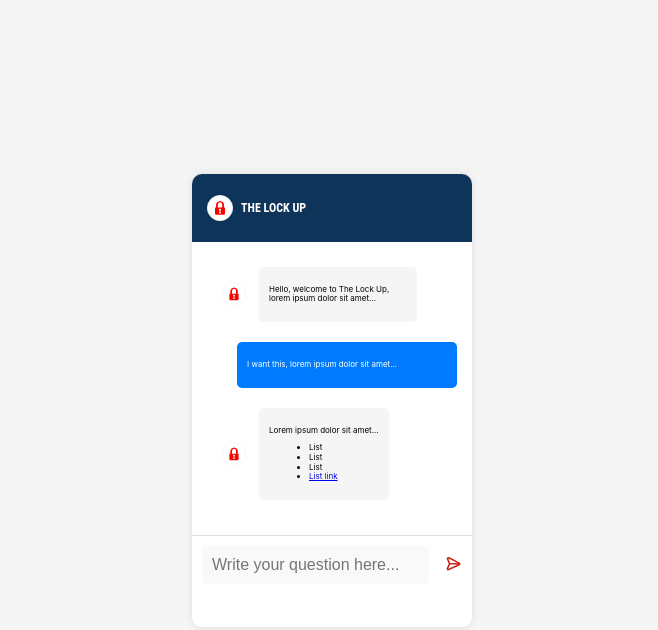
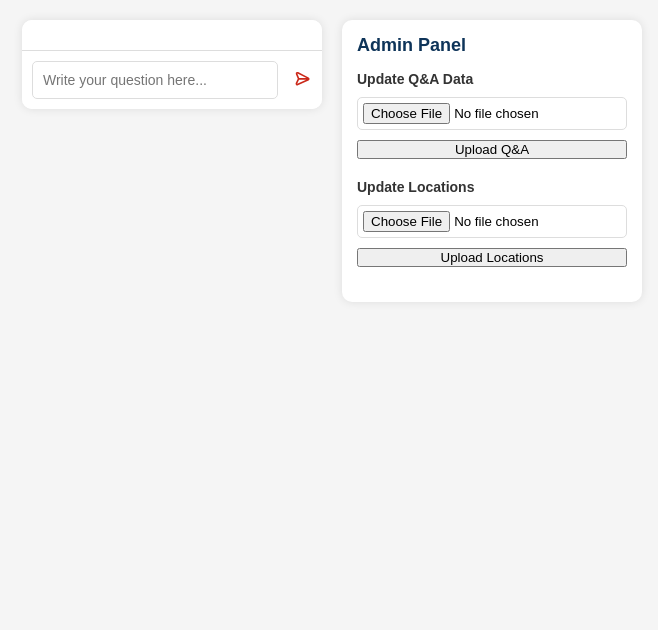
Before and after one commit to ezequielespada/TLU_chatbot, a plain HTML site: page index.html in a window 1280 px wide. Shown: the whole page, without its empty margins (308-966 px from the left). Drawn offline with Linux system fonts and the light colour scheme.

Commit message:
Iniciando el proyecto

```diff
--- a/index.html
+++ b/index.html
@@ -1,51 +1,47 @@
 <!DOCTYPE html>
-<html lang="en">
+<html lang="es">
 <head>
   <meta charset="UTF-8">
   <meta name="viewport" content="width=device-width, initial-scale=1.0">
-    <title>Chat Box</title>
+  <title>Chat Lockup</title>
   <link rel="stylesheet" href="styles.css">
 </head>
 <body>
+  <div class="container">
+    <!-- Sección del Chat -->
     <div class="chat-container">
-        <div class="chat-header">
-            <img src="lock02.svg" class="chat-title" alt="Lock">
-            <p> THE LOCK UP</p>
-        </div>
-        <div class="chat-body" id="chat-body">
-            <div class="chat-message bot">
-                <div class="icon-container">
-                    <img src="lock02.svg" class="icon" alt="Lock">
-                </div>
-                <div class="message-box">
-                    <p>Hello, welcome to The Lock Up, lorem ipsum dolor sit amet...</p>
-                </div>
-            </div>
-            <div class="chat-message user">
-                <p>I want this, lorem ipsum dolor sit amet...</p>
-            </div>
-            <div class="chat-message bot">
-                <div class="icon-container">
-                    <img src="lock02.svg" class="icon" alt="Lock">
-                </div>
-                <div class="message-box">
-                    <p>Lorem ipsum dolor sit amet...</p>
-                    <ul>
-                        <li>List</li>
-                        <li>List</li>
-                        <li>List</li>
-                        <li><a href="#">List link</a></li>
-                    </ul>
-                </div>
-            </div>
-        </div>
-        <div class="chat-input">
+      <!-- Contenedor de mensajes: se utiliza el ID que usa el JS -->
+      <div id="chat-messages"></div>
+      <!-- Contenedor de entrada de mensajes -->
+      <div class="input-container">
         <input type="text" id="user-input" placeholder="Write your question here...">
         <button onclick="sendMessage()">
           <img src="send-01.svg" alt="Send">
         </button>
       </div>
     </div>
+
+    <!-- Panel de Administración (opcional) -->
+    <div class="admin-panel">
+      <h2>Admin Panel</h2>
+      <div class="upload-section">
+        <h3>Update Q&A Data</h3>
+        <form id="qa-form">
+          <input type="file" id="qa-file" accept=".csv">
+          <button type="submit">Upload Q&A</button>
+        </form>
+      </div>
+      <div class="upload-section">
+        <h3>Update Locations</h3>
+        <form id="locations-form">
+          <input type="file" id="locations-file" accept=".csv">
+          <button type="submit">Upload Locations</button>
+        </form>
+      </div>
+    </div>
+  </div>
+
+  <!-- Se incluye el script con la lógica del chat -->
   <script src="script.js"></script>
 </body>
 </html>
--- a/script.js
+++ b/script.js
@@ -1,25 +1,88 @@
+document.addEventListener('DOMContentLoaded', function() {
+    // Manejar formulario de Q&A
+    const qaForm = document.getElementById('qa-form');
+    if (qaForm) {
+        qaForm.addEventListener('submit', function(e) {
+            e.preventDefault();
+            const formData = new FormData();
+            const qaFile = document.getElementById('qa-file').files[0];
+            if (qaFile) {
+                formData.append('qa_file', qaFile);
+                fetch('/upload', {
+                    method: 'POST',
+                    body: formData
+                })
+                .then(response => response.json())
+                .then(data => alert(data.message))
+                .catch(error => alert('Error al subir el archivo'));
+            }
+        });
+    }
+
+    // Manejar formulario de ubicaciones
+    const locationsForm = document.getElementById('locations-form');
+    if (locationsForm) {
+        locationsForm.addEventListener('submit', function(e) {
+            e.preventDefault();
+            const formData = new FormData();
+            const locationsFile = document.getElementById('locations-file').files[0];
+            if (locationsFile) {
+                formData.append('locations_file', locationsFile);
+                fetch('/upload', {
+                    method: 'POST',
+                    body: formData
+                })
+                .then(response => response.json())
+                .then(data => alert(data.message))
+                .catch(error => alert('Error al subir el archivo'));
+            }
+        });
+    }
+});
+
+// Función para agregar mensajes al chat
+function addMessage(message, isUser = false) {
+    const messagesDiv = document.getElementById('chat-messages');
+    const messageDiv = document.createElement('div');
+    messageDiv.className = `message ${isUser ? 'user-message' : 'bot-message'}`;
+    messageDiv.textContent = message;
+    messagesDiv.appendChild(messageDiv);
+    messagesDiv.scrollTop = messagesDiv.scrollHeight;
+}
+
+// Función para enviar mensaje al endpoint /chat
 function sendMessage() {
-    const inputField = document.getElementById("user-input");
-    const message = inputField.value.trim();
-    if (message === "") return;
+    const input = document.getElementById('user-input');
+    const message = input.value.trim();
 
-    const chatBody = document.getElementById("chat-body");
+    if (message) {
+        // Agrega mensaje del usuario al chat
+        addMessage(message, true);
+        input.value = '';
 
-    // User message
-    const userMessage = document.createElement("div");
-    userMessage.classList.add("chat-message", "user");
-    userMessage.innerHTML = `<p>${message}</p>`;
-    chatBody.appendChild(userMessage);
+        // Enviar petición al endpoint /chat
+        fetch('/chat', {
+            method: 'POST',
+            headers: {
+                'Content-Type': 'application/json'
+            },
+            body: JSON.stringify({ message: message })
+        })
+        .then(response => response.json())
+        .then(data => {
+            // Agrega respuesta del bot al chat
+            addMessage(data.response);
+        })
+        .catch(error => {
+            console.error("Error:", error);
+            addMessage('Lo siento, hubo un error al procesar tu mensaje.');
+        });
+    }
+}
 
-    inputField.value = "";
-    chatBody.scrollTop = chatBody.scrollHeight;
-
-    setTimeout(() => {
-        // Bot response
-        const botMessage = document.createElement("div");
-        botMessage.classList.add("chat-message", "bot");
-        botMessage.innerHTML = `<img src="lock02.svg" class="icon" alt="Lock"> <p>Thank you for your message!</p>`;
-        chatBody.appendChild(botMessage);
-        chatBody.scrollTop = chatBody.scrollHeight;
-    }, 1000);
-}
+// Permitir enviar mensaje presionando Enter
+document.getElementById('user-input').addEventListener('keypress', function(e) {
+    if (e.key === 'Enter') {
+        sendMessage();
+    }
+});
--- a/styles.css
+++ b/styles.css
@@ -1,121 +1,133 @@
-body {
+/* Reset y configuración base */
+* {
+    box-sizing: border-box;
+    margin: 0;
+    padding: 0;
+  }
+
+  body, html {
+    height: 100%;
     font-family: Arial, sans-serif;
     background-color: #f5f5f5;
+  }
+
+  /* Contenedor principal: muestra el chat y el panel de admin uno al lado del otro */
+  .container {
     display: flex;
+    flex-wrap: wrap;
     justify-content: center;
-    align-items: center;
-    height: 100vh;
-    margin: 0;
-}
+    align-items: flex-start;
+    gap: 20px;
+    padding: 20px;
+  }
 
-.chat-container {
-    width: 280px;
-    height: 453px;
-    background: white;
+  /* Chat container */
+  .chat-container {
+    width: 300px;
+    background: #fff;
     border-radius: 10px;
-    box-shadow: 0 0 10px rgba(0, 0, 0, 0.1);
+    box-shadow: 0 0 10px rgba(0,0,0,0.1);
+    display: flex;
+    flex-direction: column;
     overflow: hidden;
-}
+  }
 
-.chat-header {
-    display: flex;
-    align-items: center;
-    gap: 8px;
-    background: #0E3459;
-    color: white;
+  /* Contenedor de mensajes del chat */
+  #chat-messages {
+    flex: 1;
     padding: 15px;
-    text-align: left;
-    font-family: 'Roboto Condensed', sans-serif;
-    font-weight: 700;
-    font-size: 12px;
-    line-height: 14.06px;
-}
-
-.chat-body {
-    padding: 15px;
-    max-height: 300px;
     overflow-y: auto;
     background: #fff;
-}
+  }
 
-.chat-message {
-    display: flex;
-    align-items: center;
-    gap: 8px;
-    padding: 10px;
-    border-radius: 5px;
-    margin-bottom: 10px;
-    max-width: 80%;
-    font-family: 'Inter', sans-serif;
-    font-weight: 400;
-    font-size: 8px;
-    line-height: 9.68px;
-    letter-spacing: 0%;
-}
-
-.chat-message.bot {
-    display: flex;
-    align-items: center;
-    width: fit-content;
-}
-
-.chat-message.bot .icon-container {
-    background: white;
-    padding: 5px;
-    display: flex;
-    align-items: center;
-    justify-content: center;
-    border-radius: 5px;
-}
-
-.chat-message.bot .icon-container img {
-    width: 24px;
-    height: 24px;
-}
-
-.chat-message.bot .message-box {
-    background: #f5f5f5;
-    padding: 10px;
-    border-radius: 5px;
-}
-
-.chat-message.user {
-    background: #007bff;
-    color: white;
-    align-self: flex-end;
-    text-align: right;
-    margin-left: auto;
-    padding: 10px;
-    border-radius: 5px;
-}
-
-.chat-input {
+  /* Contenedor del input */
+  .input-container {
     display: flex;
     border-top: 1px solid #ddd;
     padding: 10px;
-    background: white;
+    background: #fff;
     align-items: center;
-}
+  }
 
-.chat-input input {
+  .input-container input {
     flex: 1;
-    border: none;
     padding: 10px;
-    font-size: 16px;
+    font-size: 14px;
+    border: 1px solid #ddd;
     border-radius: 5px;
     outline: none;
-    background: #f9f9f9;
-}
+  }
 
-.chat-input button {
+  .input-container button {
     border: none;
     background: transparent;
-    padding: 5px;
     cursor: pointer;
-    margin-left: 5px;
-}
+    margin-left: 10px;
+  }
 
-.chat-input button img {
+  .input-container button img {
     width: 24px;
     height: 24px;
-}
+  }
+
+  /* Estilos para los mensajes */
+  .message {
+    margin-bottom: 10px;
+    display: flex;
+    align-items: center;
+    padding: 8px 10px;
+    border-radius: 10px;
+    max-width: 80%;
+    word-wrap: break-word;
+  }
+
+  /* Mensaje del usuario */
+  .user-message {
+    align-self: flex-end;
+    background: #007bff;
+    color: #fff;
+  }
+
+  /* Mensaje del bot */
+  .bot-message {
+    align-self: flex-start;
+    background: #f1f1f1;
+    color: #333;
+  }
+
+  /* Panel de Administración */
+  .admin-panel {
+    width: 300px;
+    background: #fff;
+    border-radius: 10px;
+    box-shadow: 0 0 10px rgba(0,0,0,0.1);
+    padding: 15px;
+  }
+
+  .admin-panel h2 {
+    margin-bottom: 15px;
+    font-size: 18px;
+    color: #0E3459;
+  }
+
+  .upload-section {
+    margin-bottom: 20px;
+  }
+
+  .upload-section h3 {
+    margin-bottom: 10px;
+    font-size: 14px;
+    color: #333;
+  }
+
+  .upload-section form {
+    display: flex;
+    flex-direction: column;
+    gap: 10px;
+  }
+
+  .upload-section input[type="file"] {
+    padding: 5px;
+    border: 1px solid #ddd;
+    border-radius: 5px;
+  }
```
Lines whose indentation alone changed are shown as unchanged.
